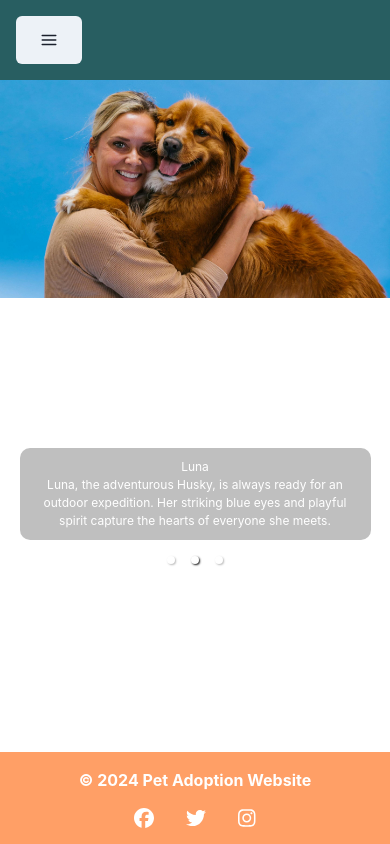
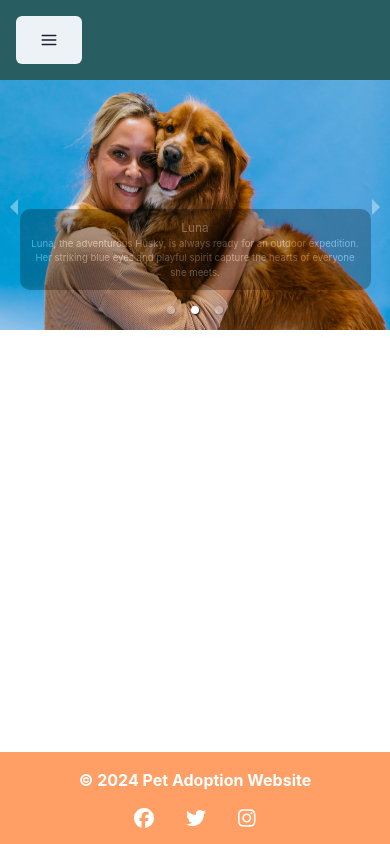
Before and after one commit to longpdev/cs476.project, a React (Vite) app in the folder cs476.project.UI/: page / in a window 390 px wide. Built offline with nearby package versions, Linux system fonts and the light colour scheme; no server answers.

Commit message:
Fixed the size for carousel for different size devices

```diff
--- a/cs476.project.UI/src/assets/carouselStyles.css
+++ b/cs476.project.UI/src/assets/carouselStyles.css
@@ -1,3 +1,59 @@
 .carousel .slide {
+  background: none;
+}
+
+.carousel .slide img {
+  width: 100%;
   height: 500px;
 }
+
+.carousel .legend {
+  background: rgba(0, 0, 0, 0.5);
+  color: white;
+  padding: 10px;
+  position: absolute;
+  bottom: 20px;
+  left: 20px;
+  right: 20px;
+  text-align: center;
+  border-radius: 10px;
+}
+
+/* Mobile view adjustments */
+@media (max-width: 768px) {
+  .carousel .legend {
+    bottom: 10px;
+    left: 10px;
+    right: 10px;
+    padding: 5px;
+  }
+
+  .carousel .slide img {
+    width: 100%;
+    height: 300px;
+  }
+
+  .carousel .legend h3 {
+    font-size: 1.2em;
+  }
+
+  .carousel .legend p {
+    font-size: 0.9em;
+  }
+}
+
+/* Extra small devices */
+@media (max-width: 480px) {
+  .carousel .legend h3 {
+    font-size: 1em;
+  }
+
+  .carousel .slide img {
+    width: 100%;
+    height: 250px;
+  }
+
+  .carousel .legend p {
+    font-size: 0.8em;
+  }
+}
```
